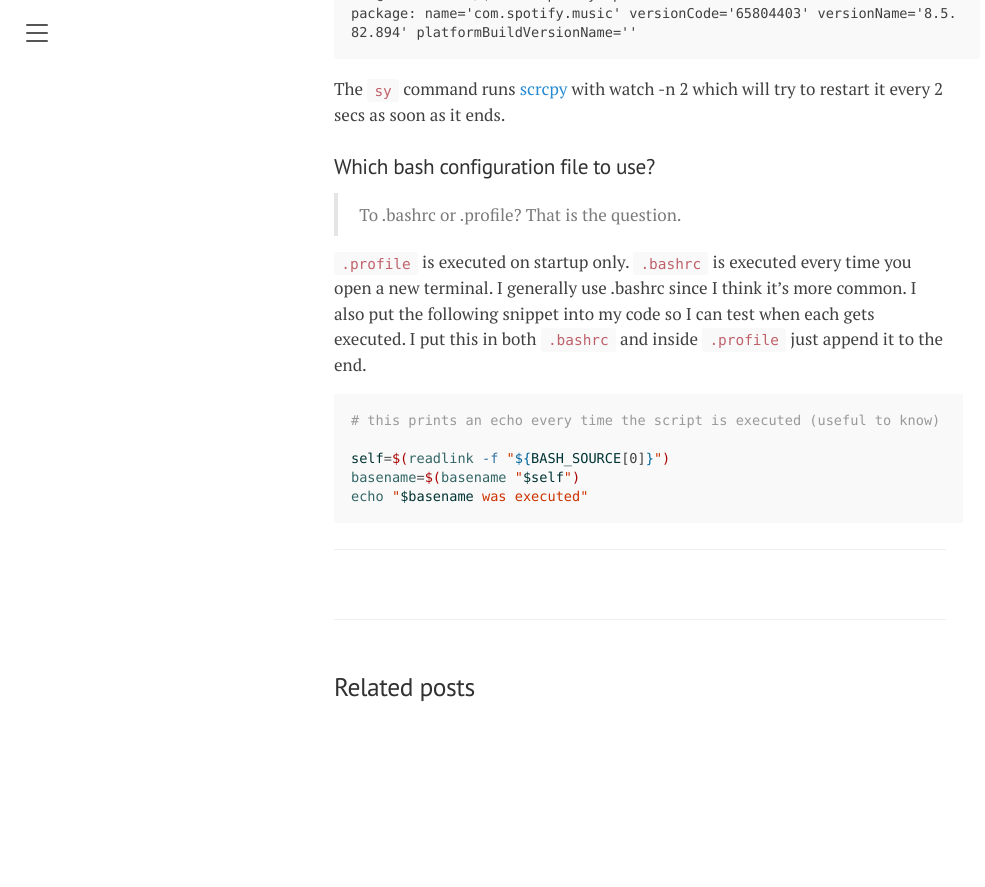
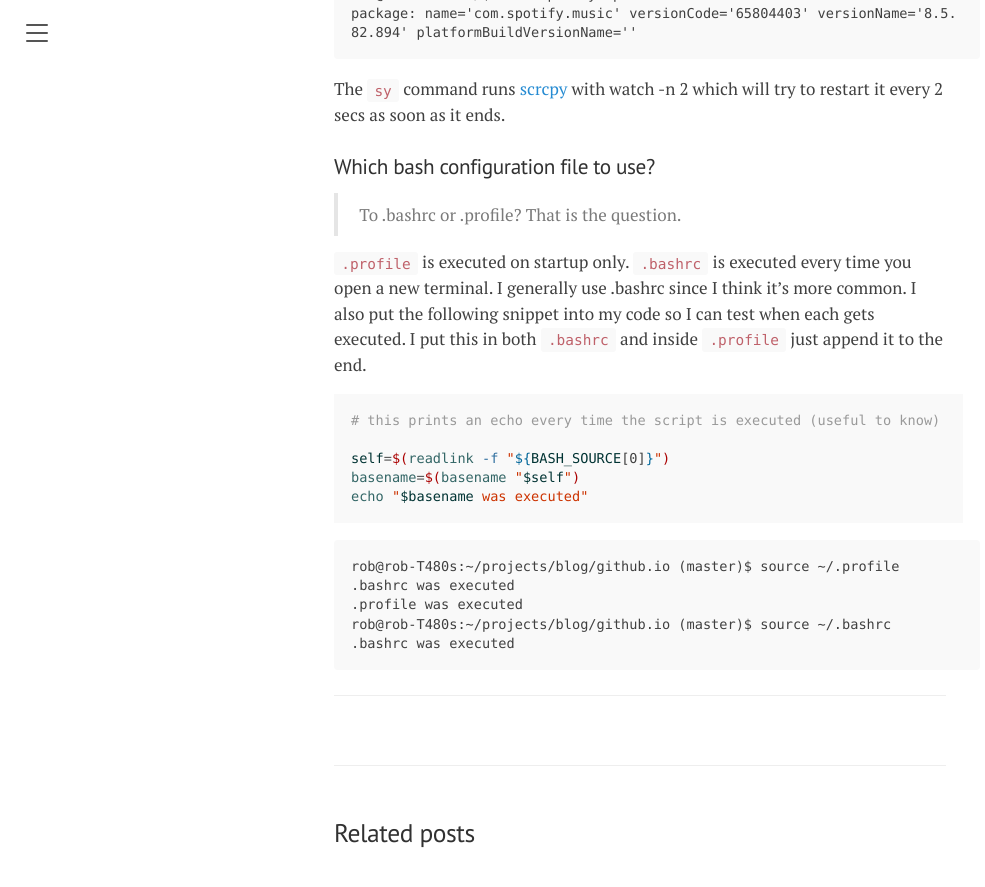
Before and after one commit to robmsmt/robmsmt.github.io, a Jekyll site: the page built from _posts/2021-01-22-bashrc.md, in a window 1280 px wide and 900 px high, scrolled down 1679 px. Shown: the top 887 px of the window, without its empty margins (0-985 px from the left). Built offline with Jekyll 4.4.1, drawn with Linux system fonts in a browser that asks for light colours; before the commit the page ends 2433 px from its top, so only the background shows below that.

Commit message:
quick commit

````diff
--- a/_posts/2021-01-22-bashrc.md
+++ b/_posts/2021-01-22-bashrc.md
@@ -79,5 +79,13 @@ basename=$(basename "$self")
 echo "$basename was executed"
 {% endhighlight %}
 
+```
+rob@rob-T480s:~/projects/blog/github.io (master)$ source ~/.profile
+.bashrc was executed
+.profile was executed
+rob@rob-T480s:~/projects/blog/github.io (master)$ source ~/.bashrc
+.bashrc was executed
+```
+
 
 -----
````
